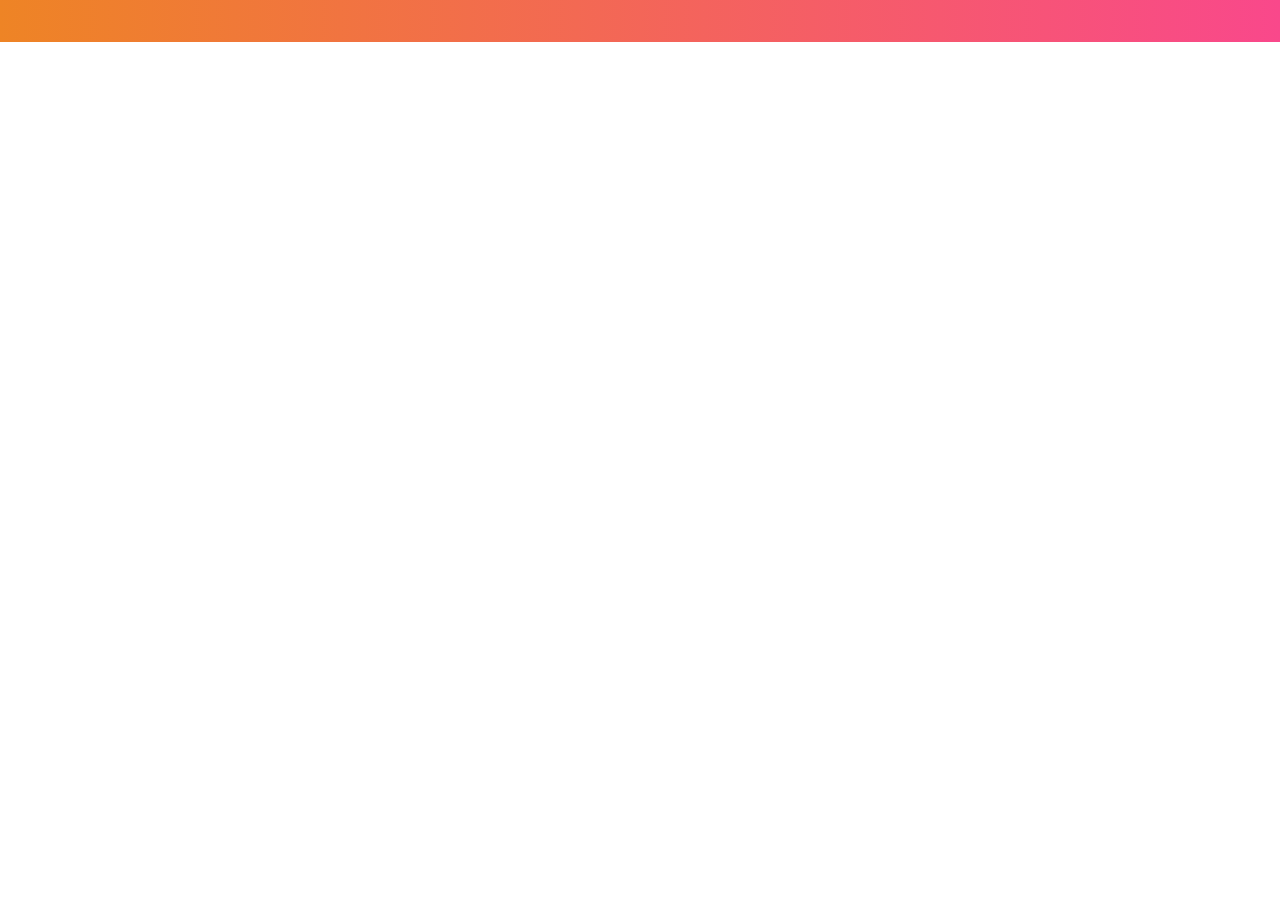
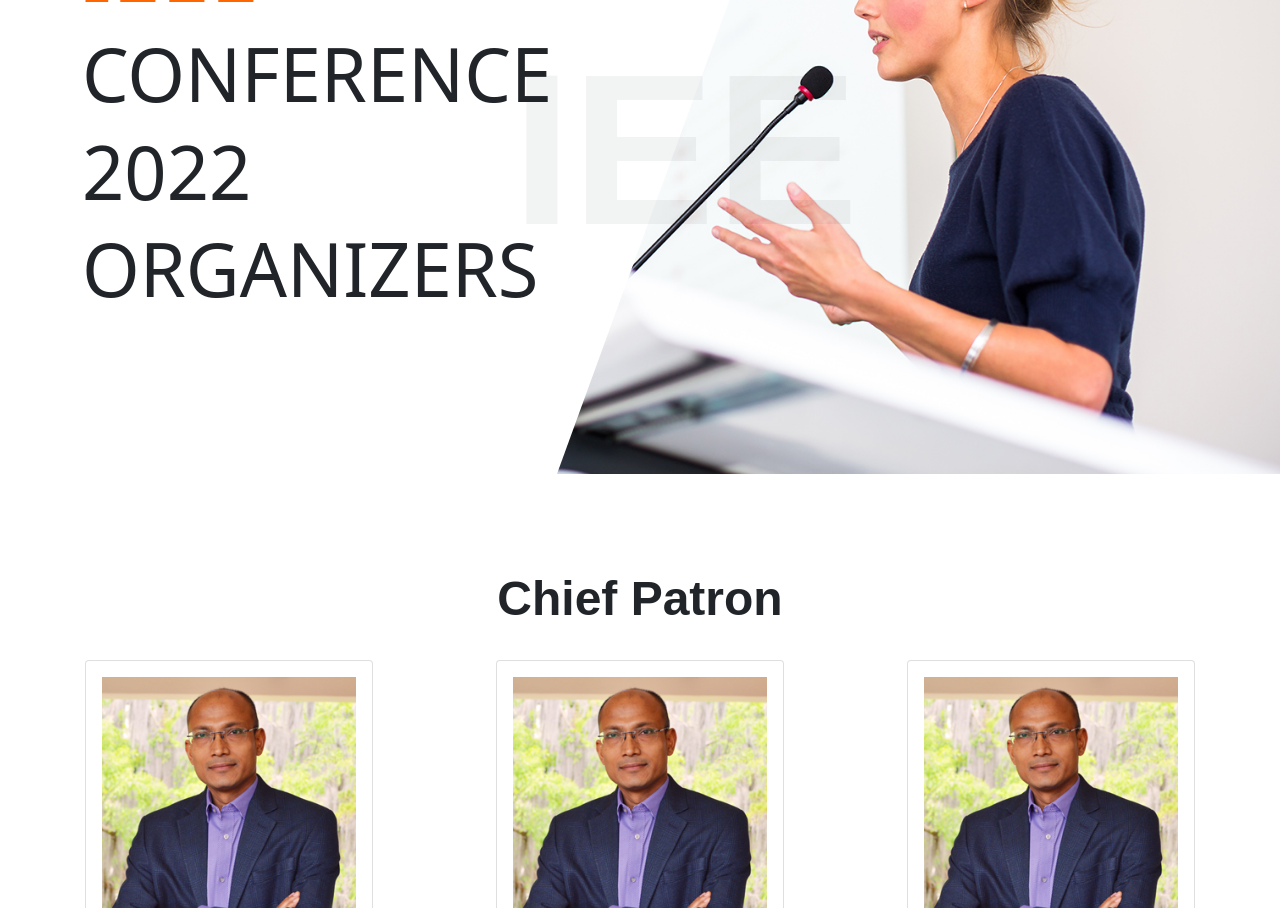
Before and after one commit to PriyanshuRj/IEEE-website, a React (Create React App) app: page /organizer in a window 1280 px wide. Shown: the part 400-1308 px from the top of the page. Before the commit the page ends 800 px from the top, so only its background shows below. Built offline with nearby package versions, Linux system fonts and the light colour scheme.

Commit message:
Added Organizers page

```diff
--- a/src/pages/Organizers.js
+++ b/src/pages/Organizers.js
@@ -1,7 +1,80 @@
 import React from 'react'
-
+import SecondaryHero from "../components/SecondaryHero";
+import SpeakerCard from "../components/UI/SpeakerCard";
+import Styles from "../Styles/organizer.module.css"
+const OrganizerList = [
+  {
+    name: "Prof. SWARUP BHUNIA",
+    post: "The University of Florida, USA ",
+    img: "../swarupbhunia.png",
+  },
+  {
+    name: "Dr. Priyadarsan Patra",
+    post: "Intel Corp. USA",
+    img: "/swarupbhunia.png",
+  },
+  {
+    name: "Dr. Chittaranjan Mandal",
+    post: "IIT Kharagpur, India",
+    img: "/swarupbhunia.png",
+  },
+];
 export default function Organizers() {
   return (
-    <div>Organizers</div>
+    <div>
+      <SecondaryHero header={"Organizers"}/>
+      <div className={"d-flex flex-column justify-content-center text-center " + Styles.mainSection}>
+
+
+      <h1>
+      Chief Patron
+      </h1>
+
+      <div className=" mx-4 d-flex justify-content-around flex-wrap" style={{marginBottom : "21px"}}>
+        {OrganizerList.map((speaker, index) => {
+          return <SpeakerCard speaker={speaker} key={index} />;
+        })}
+      </div>
+
+      <h1>
+      General Co-Chair
+      </h1>
+
+      <div className=" mx-4 d-flex justify-content-around flex-wrap" style={{marginBottom : "21px"}}>
+        {OrganizerList.map((speaker, index) => {
+          return <SpeakerCard speaker={speaker} key={index} />;
+        })}
+      </div>
+
+      <h1>
+      Technical Program Co-Chair
+      </h1>
+
+      <div className=" mx-4 d-flex justify-content-around flex-wrap" style={{marginBottom : "21px"}}>
+        {OrganizerList.map((speaker, index) => {
+          return <SpeakerCard speaker={speaker} key={index} />;
+        })}
+      </div>
+
+      <h1>
+      Track Co-Chair
+      </h1>
+
+      <div className=" mx-4 d-flex justify-content-around flex-wrap" style={{marginBottom : "21px"}}>
+        {OrganizerList.map((speaker, index) => {
+          return <SpeakerCard speaker={speaker} key={index} />;
+        })}
+      </div>
+      <h1>
+      Technical Program Committee
+      </h1>
+
+      <div className=" mx-4 d-flex justify-content-around flex-wrap" style={{marginBottom : "21px"}}>
+        {OrganizerList.map((speaker, index) => {
+          return <SpeakerCard speaker={speaker} key={index} />;
+        })}
+      </div>
+        </div>
+      </div>
   )
 }
```
